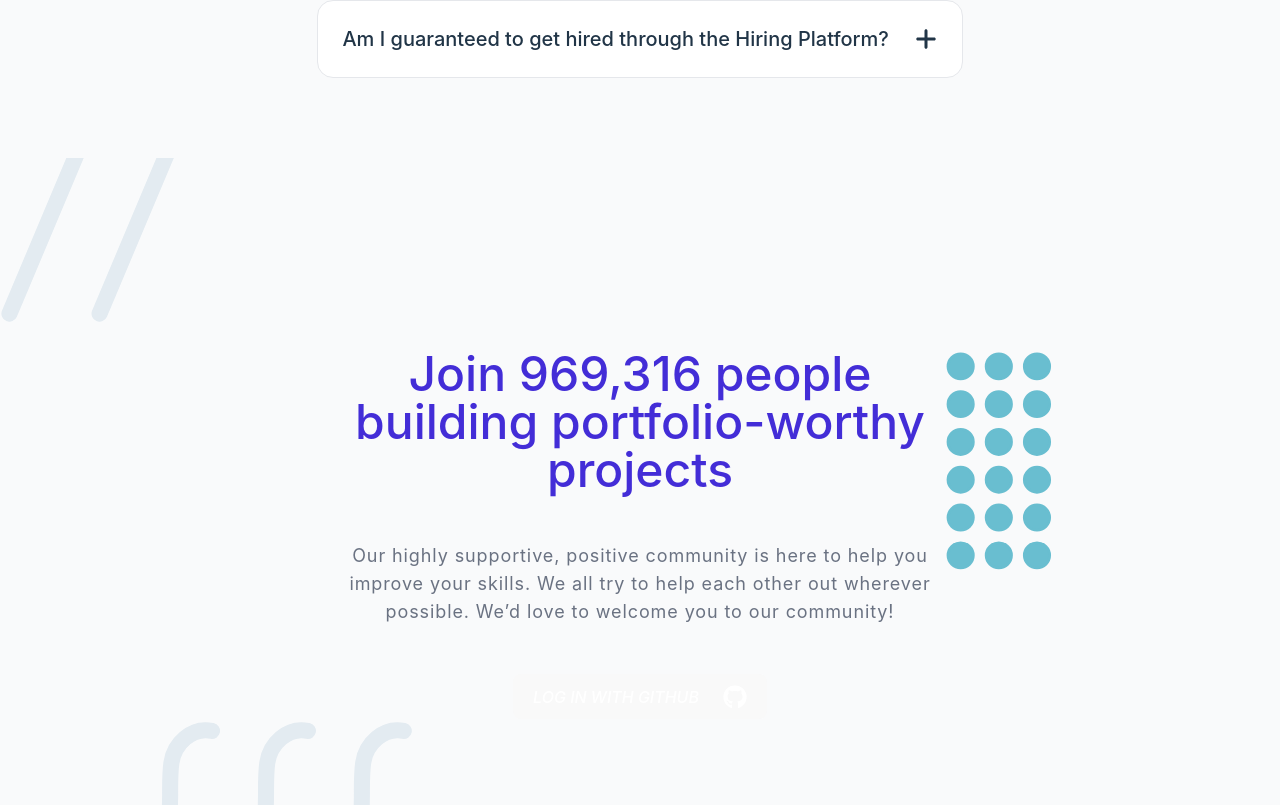
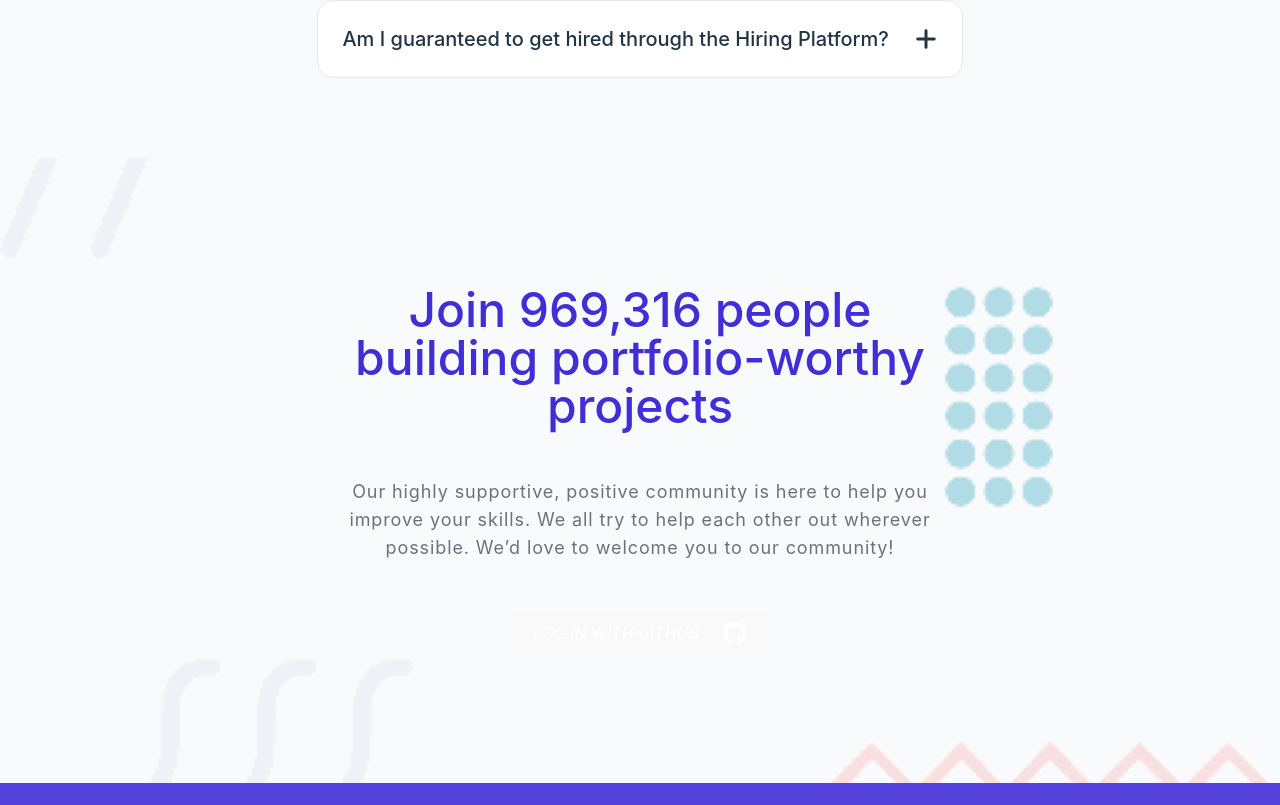
Before and after one commit to raiasim93/responsive-mentor, a React (Vite) app: page / in a window 1280 px wide. Shown: the part 9618-10423 px from the top of the page. Built offline with nearby package versions, Linux system fonts and the light colour scheme.

Commit message:
Add image to the JoinSection

```diff
--- a/src/App.css
+++ b/src/App.css
@@ -3,3 +3,7 @@
 body{
     background-color: rgb(250, 250, 250);
 }
+
+section.join-bg-image{
+    background-image: url(./components/common/images/pagename/joinCommunity/join-background.png);
+}
--- a/src/components/modules/pagename/JoinSection.tsx
+++ b/src/components/modules/pagename/JoinSection.tsx
@@ -1,25 +1,26 @@
-
-import image from "../../common/images/pagename/joinCommunity/elccwjjsp2oqatbluvxi.svg"
 import {FaGithub } from "react-icons/fa6";
 const JoinSection = () => {
     return (
-        <section className=" px-[8vw] 2xl:px[18vw] py-[12rem] flex flex-col gap-y-12 justify-center
-                            items-center w-screen text-center bg-cover bg-center bg-no-repeat"
-                            style={{backgroundImage: `url(${image})`}}>
+        <section className="join-bg-image px-[8vw] 2xl:px-[18vw] py-[8rem] flex flex-col gap-y-12 justify-center
+                            items-center w-screen text-center bg-cover bg-left bg-no-repeat
+                        "
+
+        >
+            {/* Content stays above the overlay */}
             <div className="w-[60%] text-indigo-700 text-5xl font-medium">
                 Join 969,316 people building portfolio-worthy projects
             </div>
-            <div className="w-[60%] text-gray-500 text-lg tracking-wider font-normal">
+            <div className=" w-[60%] text-gray-500 text-lg tracking-wider font-normal">
                 Our highly supportive, positive community is here to help you improve
                 your skills. We all try to help each other out wherever possible. We’d
                 love to welcome you to our community!
             </div>
-            <button className="bg-rose-600 text-white py-4 px-12 rounded-4xl max-w-[320px] italic flex items-center gap-x-6 font-semibold">
+            <button className=" bg-rose-600 text-white py-4 px-12 rounded-4xl max-w-[320px] italic flex items-center gap-x-6 font-semibold">
                 LOG IN WITH GITHUB
                 <FaGithub className="w-6 h-6" />
-                </button>
+            </button>
         </section>
-    )
-}
+    );
+};
 
-export default JoinSection
+export default JoinSection;
```
Also changed, not shown: src/components/common/images/pagename/joinCommunity/join-background.png (added).
